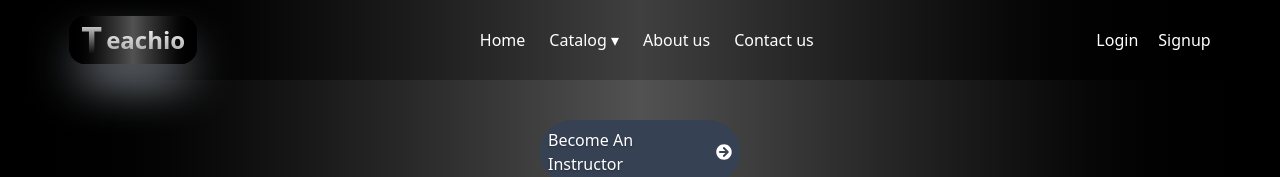
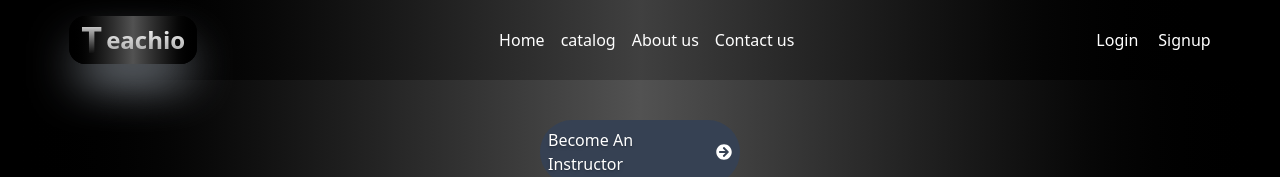
Before and after one commit to Tripurari-singh/Teachio, a React (Vite) app: page / in a window 1280 px wide. Shown: the top 177 px of the page. Built offline with nearby package versions, Linux system fonts and the light colour scheme.

Commit message:
Header component

```diff
--- a/src/components/common/Header.tsx
+++ b/src/components/common/Header.tsx
@@ -1,75 +1,24 @@
-// import { LogoComponent } from "../Logo";
-
-// export function HeaderComponent(){
-//     return(
-//         <div className="flex items-center justify-center  border-b-0 border-zinc-700 bg-black ">
-//           <div className="flex w-11/12 max-w-maxContent p-4 items-center justify-between  bg-gradient-to-r from-black via-neutral-700 to-black">
-//               {/* Logo Element */}
-//               <LogoComponent/>
-//               {/* NavBar Elements */}
-//               <div className="text-white flex flex-row gap-4">
-//                 <div>Home</div>
-//                 <div>catalog</div>
-//                 <div>About us</div>
-//                 <div>Contact us</div>
-//               </div>
-//               {/* Login and signup Buttons */}
-//               <div className="text-white flex flex-row gap-5">
-//                 <button>Login</button>
-//                 <button>Signup</button>
-//               </div>
-//           </div>
-//         </div>
-//     )
-// }
-
-
-import { useState } from "react";
 import { LogoComponent } from "../Logo";
 
-export function HeaderComponent() {
-  const [open, setOpen] = useState(false);
-
-  return (
-    <div className="flex items-center justify-center border-b-0 border-zinc-700 bg-black">
-      <div className="flex w-11/12 max-w-maxContent p-4 items-center justify-between bg-gradient-to-r from-black via-neutral-700 to-black">
-
-        <LogoComponent />
-
+export function HeaderComponent(){
+    return(
+        <div className="flex items-center justify-center  border-b-0 border-zinc-700 bg-black ">
+          <div className="flex w-11/12 max-w-maxContent p-4 items-center justify-between  bg-gradient-to-r from-black via-neutral-700 to-black">
+              {/* Logo Element */}
+              <LogoComponent/>
               {/* NavBar Elements */}
-        <div className="text-white flex flex-row gap-6 relative">
+              <div className="text-white flex flex-row gap-4">
                 <div>Home</div>
-
-          {/* ───── Catalog with Dropdown ───── */}
-          <div className="relative">
-            <div
-              className="cursor-pointer select-none"
-              onClick={() => setOpen((v) => !v)}
-            >
-              Catalog ▾
-            </div>
-
-            {open && (
-              <div className="absolute top-full left-0 mt-2 bg-neutral-900 rounded-lg shadow-lg w-40 border border-neutral-700 z-50">
-                <a href="#" className="block px-4 py-2 hover:bg-neutral-800">Web Development</a>
-                <a href="#" className="block px-4 py-2 hover:bg-neutral-800">App Development</a>
-                <a href="#" className="block px-4 py-2 hover:bg-neutral-800">UI / UX Design</a>
-              </div>
-            )}
-          </div>
-          {/* ─────────────────────────────── */}
-
+                <div>catalog</div>
                 <div>About us</div>
                 <div>Contact us</div>
               </div>
-
-        {/* Login & Signup Buttons */}
+              {/* Login and signup Buttons */}
               <div className="text-white flex flex-row gap-5">
                 <button>Login</button>
                 <button>Signup</button>
               </div>
-
           </div>
         </div>
-  );
+    )
 }
```
Lines whose indentation alone changed are shown as unchanged.
